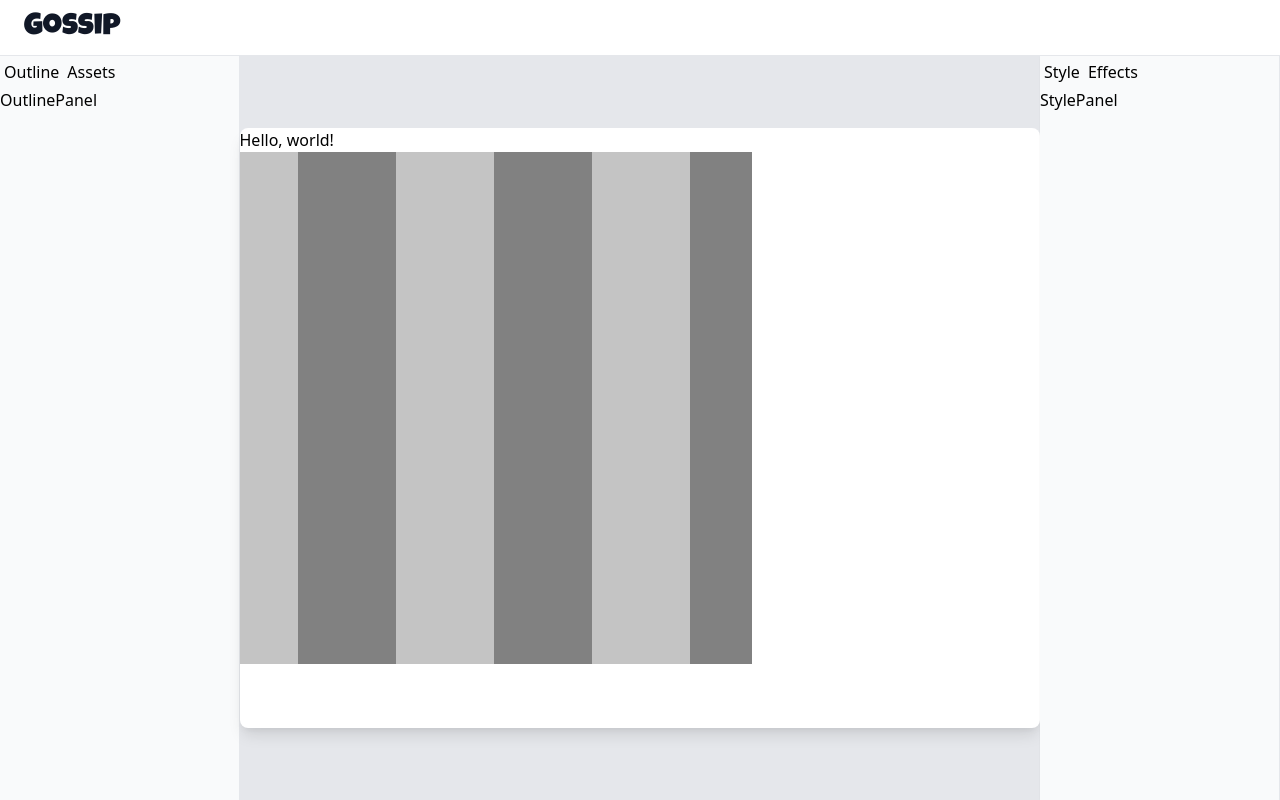
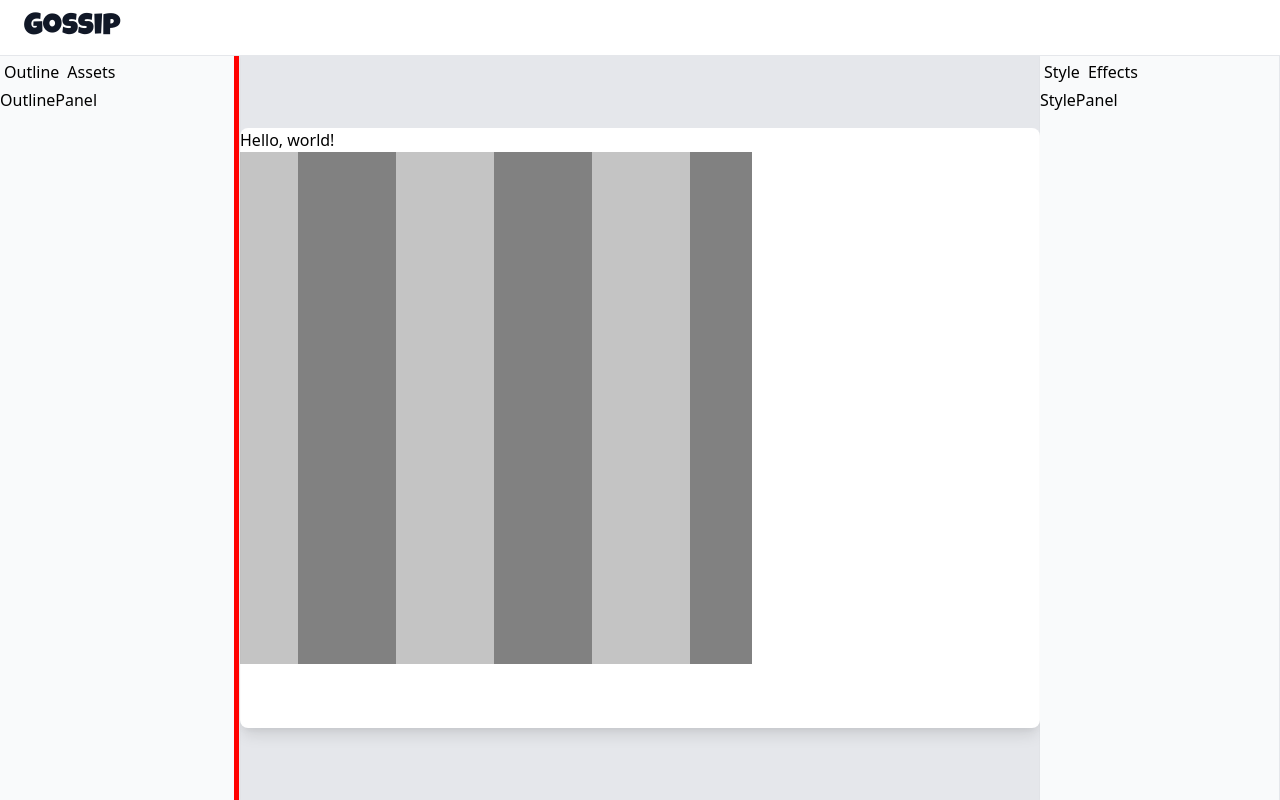
Before and after one commit to gossip-ink/gossip, a React app: page /editor in a window 1280 px wide. Built offline with nearby package versions, Linux system fonts and the light colour scheme.

Commit message:
feat: resizable left sider (close #7)

```diff
--- a/src/components/Panel.tsx
+++ b/src/components/Panel.tsx
@@ -1,4 +1,4 @@
-import React from "react";
+import React, { useState, useEffect } from "react";
 import classNames from "classnames";
 import styled from "styled-components";
 
@@ -6,14 +6,79 @@ export interface PanelProps {
   style?: React.CSSProperties;
   className?: string;
   width?: number;
-  draggble?: boolean;
+  resizable?: boolean;
+  children: React.ReactNode;
+  minWidth?: number;
+  maxWidth?: number;
+  initialWidth?: number;
 }
 
-const Container = styled.div``;
+const Container = styled.div<{ width?: number; drag: boolean }>`
+  position: relative;
+  width: ${(props) => props.width}px;
+  overflow: hidden;
+  cursor: ${(props) => (props.drag ? "ew-resize" : "default")};
+`;
 
-const Panel: React.FC<PanelProps> = ({ className, ...restProps }) => {
+const ResizeHandle = styled.div`
+  position: absolute;
+  height: 100%;
+  right: 0;
+  top: 0;
+  width: 10px;
+  background: red;
+  transform: translate(50%, 0);
+  cursor: ew-resize;
+`;
+
+const Panel: React.FC<PanelProps> = ({
+  className,
+  children,
+  resizable,
+  initialWidth,
+  minWidth = 240,
+  maxWidth = 240 * 3,
+  ...restProps
+}) => {
   const classes = classNames(className, "h-full bg-gray-50 border-r border-gray-200 shadow-sm");
-  return <Container {...restProps} className={classes}></Container>;
+  const [width, setWidth] = useState<number>(initialWidth as number);
+  const [isDragging, setIsDragging] = useState<boolean>(false);
+
+  useEffect(() => {
+    const mousemoveHandler = (e: MouseEvent) => {
+      const { movementX } = e;
+      if (!isDragging) return;
+      if (width < minWidth && movementX < 0) return;
+      if (width > maxWidth && movementX > 0) return;
+      setWidth(width + movementX);
+    };
+    const mouseupHandler = () => {
+      if (isDragging) setIsDragging(false);
+    };
+    window.addEventListener("mousemove", mousemoveHandler);
+    window.addEventListener("mouseup", mouseupHandler);
+    return () => {
+      window.removeEventListener("mousemove", mousemoveHandler);
+      window.removeEventListener("mouseup", mouseupHandler);
+    };
+  });
+
+  return (
+    <Container {...restProps} className={classes} width={width} drag={isDragging}>
+      {children}
+      {resizable && (
+        <ResizeHandle
+          onMouseDown={() => setIsDragging(true)}
+          onMouseUp={() => setIsDragging(false)}
+        />
+      )}
+    </Container>
+  );
+};
+
+Panel.defaultProps = {
+  initialWidth: 240,
+  resizable: false,
 };
 
 export default Panel;
--- a/src/pages/editor/index.tsx
+++ b/src/pages/editor/index.tsx
@@ -19,31 +19,31 @@ const Body = styled.div`
 `;
 
 const LeftPanel = styled(Panel)`
-  width: 240px;
   position: absolute;
   left: 0;
   top: 0;
+  z-index: 10;
 `;
 
-const MainPanel = styled(Panel)`
+const MainPanel = styled.div`
   width: calc(100% - 480px);
   margin-left: 240px;
   margin-right: 240px;
 `;
 
 const RightPanel = styled(Panel)`
-  width: 240px;
   position: absolute;
   right: 0;
   top: 0;
+  z-index: 10;
 `;
 
 const EditorPage: React.FC<EditorPageProps> = () => {
   return (
     <Container>
       <Toolbar />
-      <Body className="w-full h-full">
-        <LeftPanel>
+      <Body className="w-full h-full bg-gray-200">
+        <LeftPanel resizable>
           <Tab>
             <TabPanel text="Outline">
               <OutlinePanel />
@@ -53,7 +53,7 @@ const EditorPage: React.FC<EditorPageProps> = () => {
             </TabPanel>
           </Tab>
         </LeftPanel>
-        <MainPanel>
+        <MainPanel className="h-full">
           <PreviewPanel />
         </MainPanel>
         <RightPanel>
```
